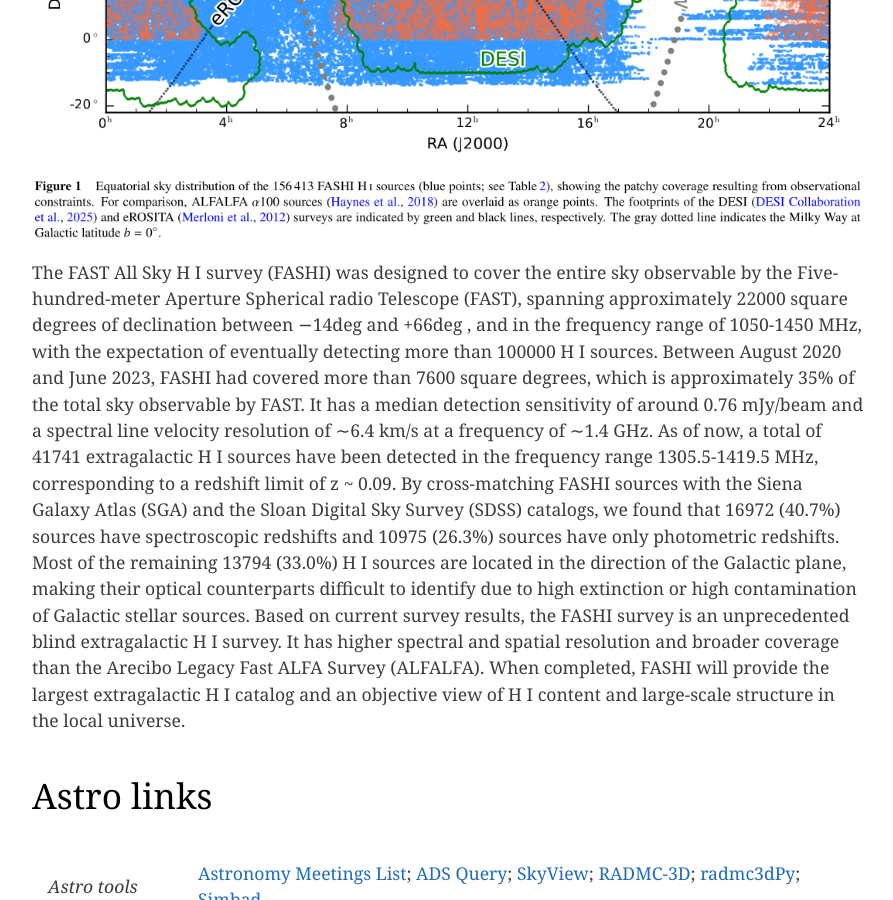
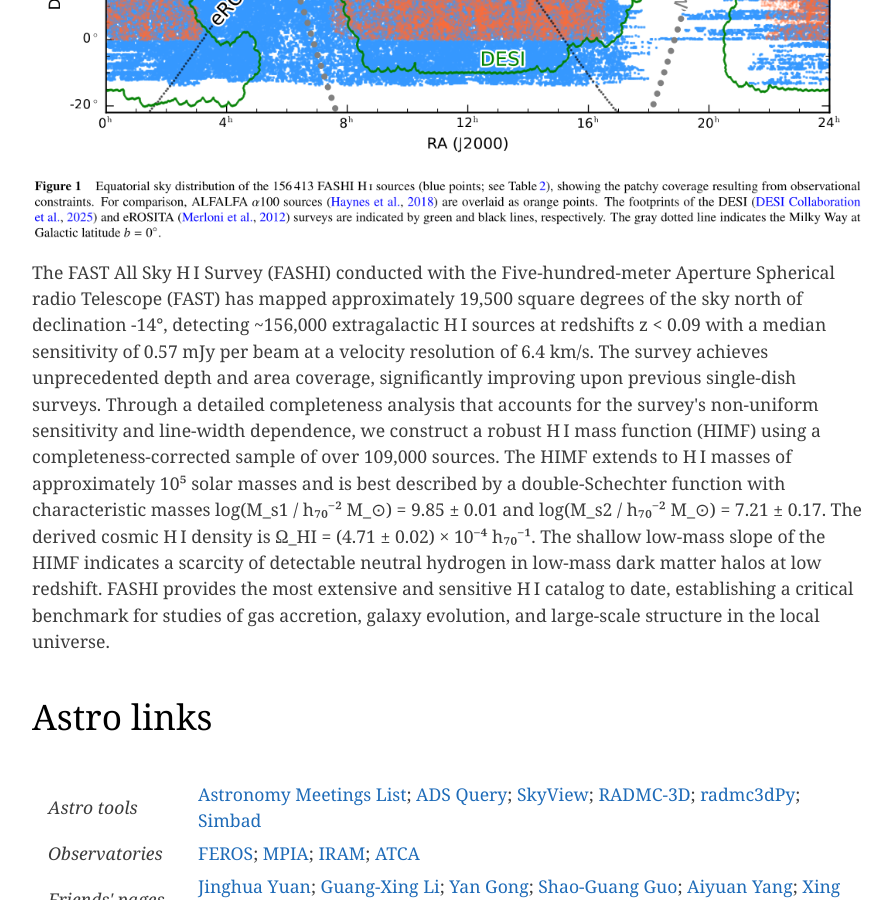
Before and after one commit to zcp521/zcp521.github.io, a Jekyll site: the page built from index.html, in a window 1280 px wide and 900 px high, scrolled down 1486 px. Shown: the whole window, without its empty margins (192-1085 px from the left). Built offline with Jekyll 4.4.1, drawn with Linux system fonts in a browser that asks for light colours; the list of posts is cut into pages by our own code.

Commit message:
Update index.html

```diff
--- a/index.html
+++ b/index.html
@@ -67,20 +67,18 @@ tagline: "National Astronomical Observatories, Chinese Academy of Sciences"
 <p style="width: 100%">
 
 <p ><img src="{{ site.baseurl }}/img/fashi.png" alt="Smiley face" width="100%">
-The FAST All Sky H I survey (FASHI) was designed to cover the entire sky observable by the Five-hundred-meter Aperture
-Spherical radio Telescope (FAST), spanning approximately 22000 square degrees of declination between −14deg and +66deg , and in
-the frequency range of 1050-1450 MHz, with the expectation of eventually detecting more than 100000 H I sources. Between
-August 2020 and June 2023, FASHI had covered more than 7600 square degrees, which is approximately 35% of the total sky
-observable by FAST. It has a median detection sensitivity of around 0.76 mJy/beam and a spectral line velocity resolution of
-∼6.4 km/s at a frequency of ∼1.4 GHz. As of now, a total of 41741 extragalactic H I sources have been detected in the frequency
-range 1305.5-1419.5 MHz, corresponding to a redshift limit of z ~ 0.09. By cross-matching FASHI sources with the Siena Galaxy
-Atlas (SGA) and the Sloan Digital Sky Survey (SDSS) catalogs, we found that 16972 (40.7%) sources have spectroscopic redshifts
-and 10975 (26.3%) sources have only photometric redshifts. Most of the remaining 13794 (33.0%) H I sources are located in the
-direction of the Galactic plane, making their optical counterparts difficult to identify due to high extinction or high contamination
-of Galactic stellar sources. Based on current survey results, the FASHI survey is an unprecedented blind extragalactic H I survey.
-It has higher spectral and spatial resolution and broader coverage than the Arecibo Legacy Fast ALFA Survey (ALFALFA). When
-completed, FASHI will provide the largest extragalactic H I catalog and an objective view of H I content and large-scale structure
-in the local universe.
+The FAST All Sky H I Survey (FASHI) conducted with the Five-hundred-meter Aperture Spherical radio Telescope (FAST)
+has mapped approximately 19,500 square degrees of the sky north of declination -14°, detecting ~156,000 extragalactic
+H I sources at redshifts z < 0.09 with a median sensitivity of 0.57 mJy per beam at a velocity resolution of 6.4 km/s.
+The survey achieves unprecedented depth and area coverage, significantly improving upon previous single-dish surveys.
+Through a detailed completeness analysis that accounts for the survey's non-uniform sensitivity and line-width
+dependence, we construct a robust H I mass function (HIMF) using a completeness-corrected sample of over 109,000
+sources. The HIMF extends to H I masses of approximately 10⁵ solar masses and is best described by a double-Schechter
+function with characteristic masses log(M_s1 / h₇₀⁻² M_⊙) = 9.85 ± 0.01 and log(M_s2 / h₇₀⁻² M_⊙) = 7.21 ± 0.17.
+The derived cosmic H I density is Ω_HI = (4.71 ± 0.02) × 10⁻⁴ h₇₀⁻¹. The shallow low-mass slope of the HIMF indicates
+a scarcity of detectable neutral hydrogen in low-mass dark matter halos at low redshift. FASHI provides the most
+extensive and sensitive H I catalog to date, establishing a critical benchmark for studies of gas accretion,
+galaxy evolution, and large-scale structure in the local universe.
 
 <p style="color: black; font-size: 200%; text-align: left;">Astro links</p>
 
```
